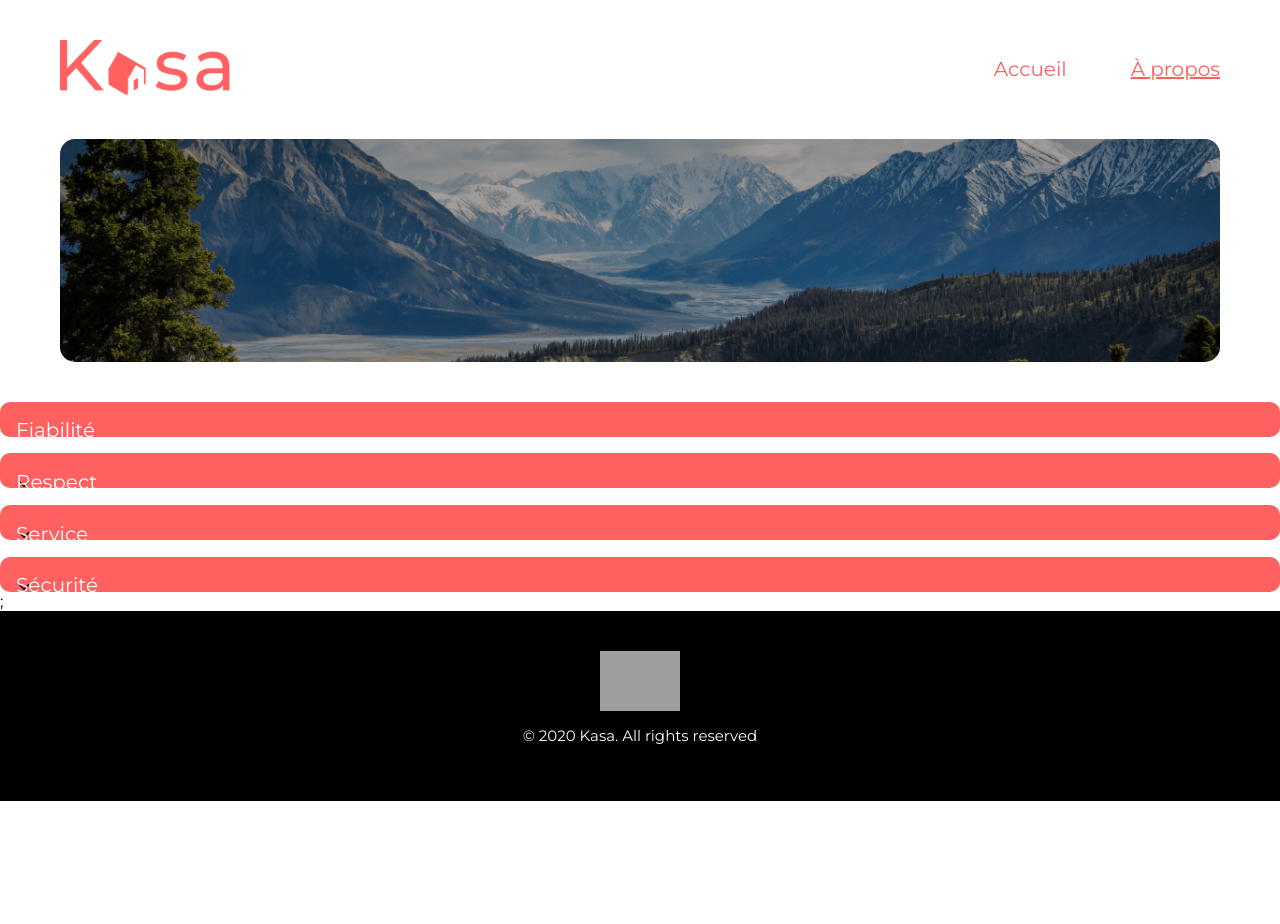
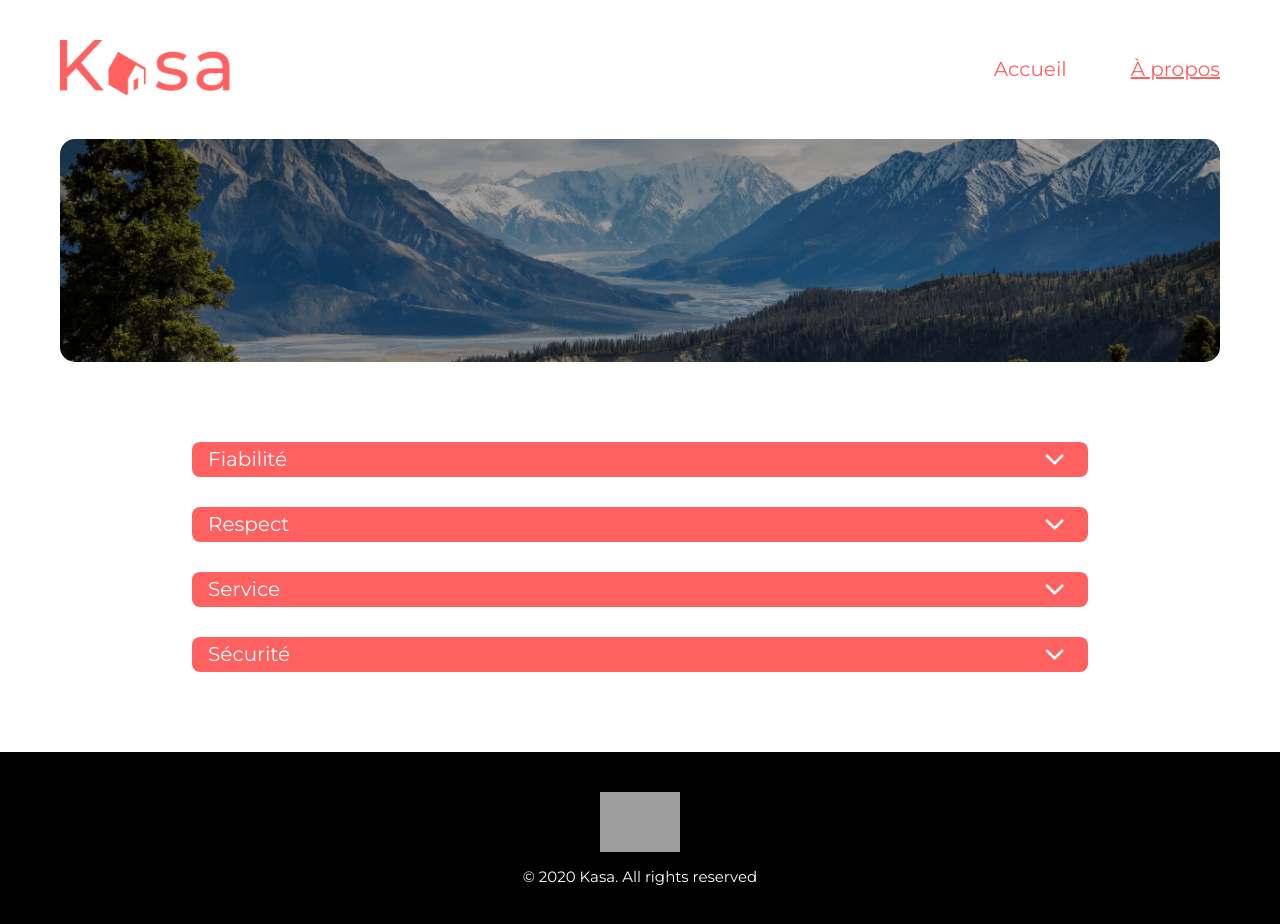
Before and after one commit to claractnn/P7-OpenClassrooms-Kasa, a React (Create React App) app: page /about in a window 1280 px wide. Shown: the top 924 px of the page. Before the commit the page ends 801 px from the top, so only its background shows below. Built offline with nearby package versions, Linux system fonts and the light colour scheme; grey boxes are pictures that could not be loaded.

Commit message:
style button

```diff
--- a/src/components/About/Scrolling.jsx
+++ b/src/components/About/Scrolling.jsx
@@ -1,7 +1,7 @@
 import React, { useState } from 'react';
 import { IoIosArrowDown } from 'react-icons/io';
 
-function Scrolling({ title, content} ) {
+function Scrolling({ title, content } ) {
     const [isOpen, setIsOpen] = useState(false);
 
     return (
@@ -18,7 +18,7 @@ function Scrolling({ title, content} ) {
             </div>
             {isOpen && <div className='scrolling_content'>{content}</div>}
         </section>
-    );
+    )
 };
 
 export default Scrolling;
--- a/src/components/About/Scrollings.jsx
+++ b/src/components/About/Scrollings.jsx
@@ -11,12 +11,12 @@ function Scrollings(props) {
                                 `${index}` +
                                 `${Object.values(data)}`.split(" ").join("").slice(10, 20)
                             }
-                            title={<h2>{Object.keys(data)}</h2>}
-                            content={<p>{Object.values(data)}</p>}
+                            title={Object.keys(data)}
+                            content={Object.values(data)}
                         />
                     )
                 }
-            )};
+            )}
         </div>
     );
 };
--- a/src/styles/sass/components/_Scrolling.scss
+++ b/src/styles/sass/components/_Scrolling.scss
@@ -1,16 +1,53 @@
 @import '../../utils/variables';
 
-.scrolling_button {
-    background-color: $primary-color;
-    border-radius: 10px;
-    height: 35px;
-    padding-left: 1em;
+.scrollings {
+    display: flex;
+    flex-direction: column;
     gap: 30px;
-    h2 {
+    width: 70%;
+    margin: 5em auto;
+}
+
+.scrolling {
+    display: flex;
+    justify-content: center;
+    flex-direction: column;
+    &_button {
+        z-index: 1;
         display: flex;
         align-items: center;
-        color: white;
+        background-color: $primary-color;
+        border-radius: 8px;
+        height: 35px;
+        padding-left: 1em;
+        justify-content: space-between;
+        h2 {
+            display: flex;
+            color: white;
+            font-size: 20px;
+            font-weight: 400;
+        }
+        .arrow-container {
+            margin-right: 20px;
+            .arrow {
+                font-size: 1.7em;
+                color: white;
+                display: flex;
+            }
+        &-up {
+            transform: rotate(180deg);
+        }
+        }
+
+    }
+    &_content {
         font-size: 20px;
         font-weight: 400;
+        line-height: 30px;
+        margin-top: -0.5em;
+        z-index: 0;
+        padding: 30px 15px 10px;
+        color: $primary-color;
+        background-color: $secondary-color;
     }
 }
--- a/src/styles/sass/main.css
+++ b/src/styles/sass/main.css
@@ -227,17 +227,53 @@ a {
   }
 }
 
+.scrollings {
+  display: flex;
+  flex-direction: column;
+  gap: 30px;
+  width: 70%;
+  margin: 5em auto;
+}
+
+.scrolling {
+  display: flex;
+  justify-content: center;
+  flex-direction: column;
+}
 .scrolling_button {
+  z-index: 1;
+  display: flex;
+  align-items: center;
   background-color: #FF6060;
-  border-radius: 10px;
+  border-radius: 8px;
   height: 35px;
   padding-left: 1em;
-  gap: 30px;
+  justify-content: space-between;
 }
 .scrolling_button h2 {
   display: flex;
-  align-items: center;
   color: white;
   font-size: 20px;
   font-weight: 400;
+}
+.scrolling_button .arrow-container {
+  margin-right: 20px;
+}
+.scrolling_button .arrow-container .arrow {
+  font-size: 1.7em;
+  color: white;
+  display: flex;
+}
+.scrolling_button .arrow-container-up {
+  transform: rotate(180deg);
+}
+.scrolling_content {
+  font-size: 20px;
+  font-weight: 400;
+  line-height: 30px;
+  margin-top: -0.5em;
+  z-index: 0;
+  padding: 30px 15px 10px;
+  color: #FF6060;
+  background-color: #F6F6F6;
 }/*# sourceMappingURL=main.css.map */
```
Also changed, not shown: 1 other file (tests, documents, lock files or other folders).
